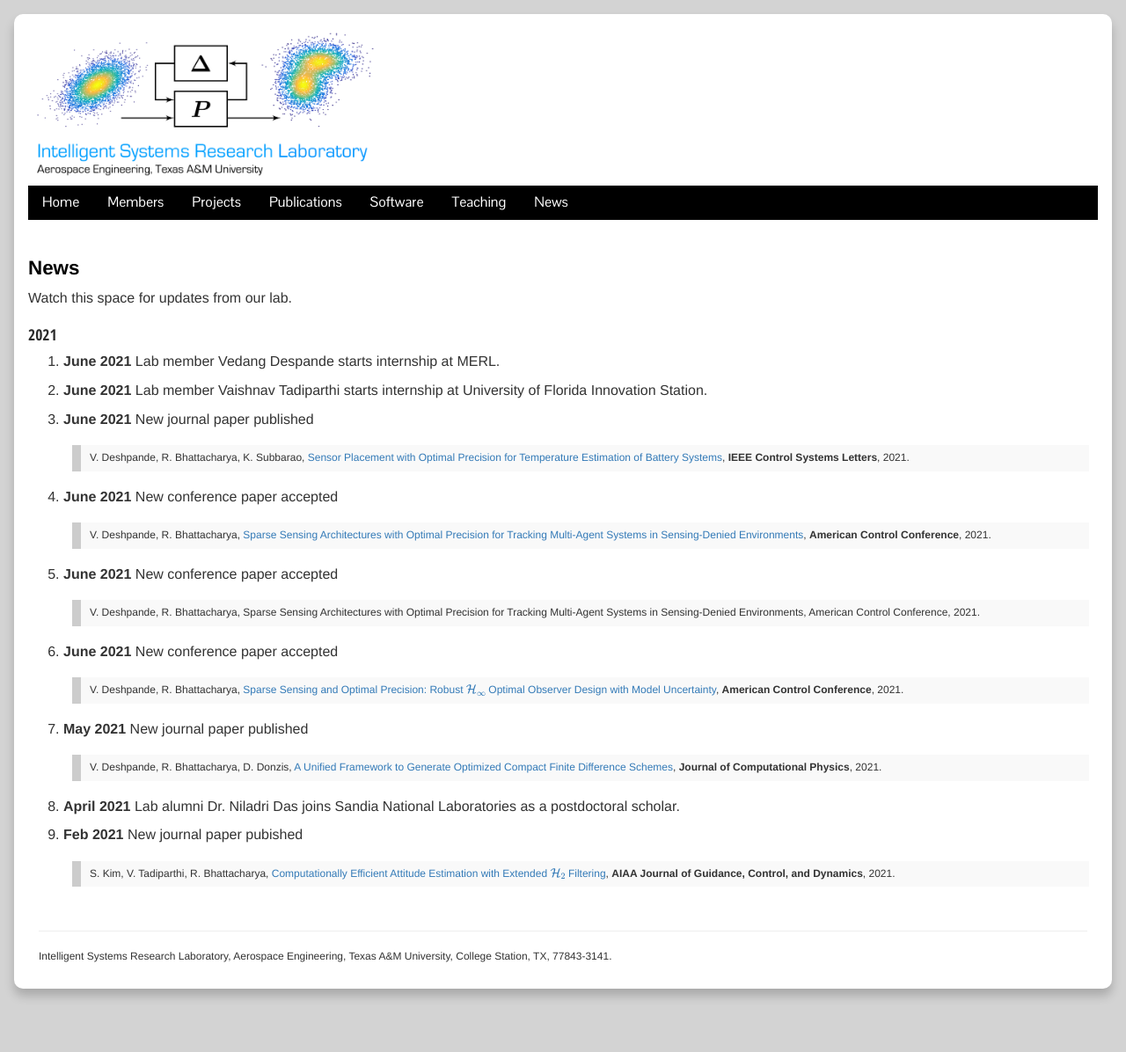
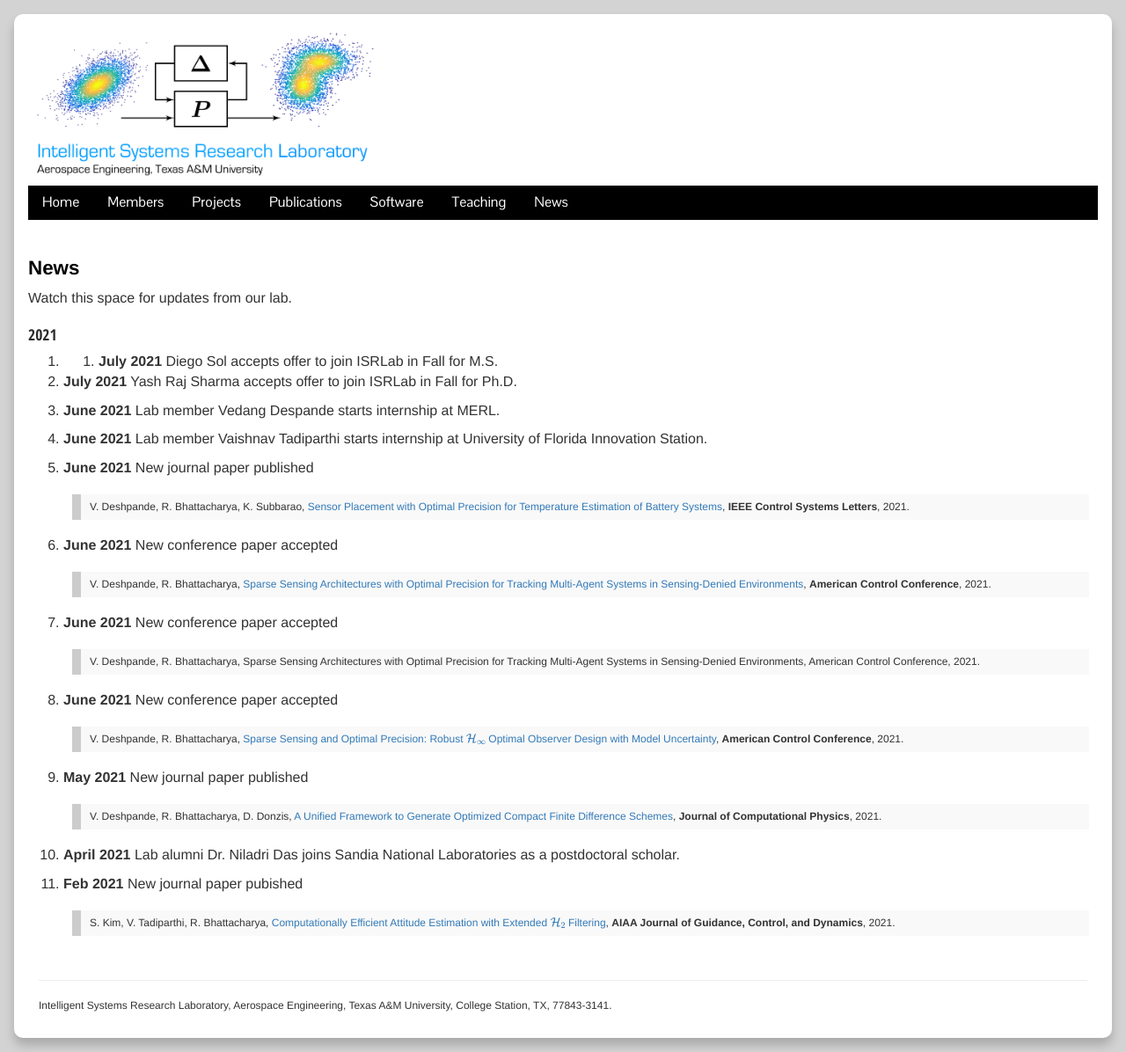
Before and after one commit to isrlab/isrlab.github.io, a Jekyll site: the page built from 07 news.md, in a window 1280 px wide. Shown: the whole page at 88% size. Built offline with Jekyll 4.4.1, drawn with Linux system fonts in a browser that asks for light colours; nearby versions of some CDN libraries; before the commit the page ends 1140 px from its top, so only the background shows below that.

Commit message:
updated news

```diff
--- a/07 news.md
+++ b/07 news.md
@@ -8,26 +8,30 @@
 
 ### 2021
 
-1. **June 2021** Lab member Vedang Despande starts internship at MERL.
+1. 1. **July 2021** Diego Sol accepts offer to join ISRLab in Fall for M.S.
 
-1. **June 2021** Lab member Vaishnav Tadiparthi starts internship at University of Florida Innovation Station.
+2. **July 2021** Yash Raj Sharma accepts offer to join ISRLab in Fall for Ph.D.
 
-1. **June 2021** New journal paper published
+3. **June 2021** Lab member Vedang Despande starts internship at MERL.
+
+4. **June 2021** Lab member Vaishnav Tadiparthi starts internship at University of Florida Innovation Station.
+
+5. **June 2021** New journal paper published
    > V. Deshpande, R. Bhattacharya, K. Subbarao, [Sensor Placement with Optimal Precision for Temperature Estimation of Battery Systems](https://arxiv.org/pdf/2105.05976.pdf), **IEEE Control Systems Letters**, 2021.
 
-1. **June 2021** New conference paper accepted
+6. **June 2021** New conference paper accepted
    > V. Deshpande, R. Bhattacharya, [Sparse Sensing Architectures with Optimal Precision for Tracking Multi-Agent Systems in Sensing-Denied Environments](https://arxiv.org/pdf/2103.00739.pdf), **American Control Conference**, 2021.
 
-1. **June 2021** New conference paper accepted
+7. **June 2021** New conference paper accepted
    > V. Deshpande, R. Bhattacharya, Sparse Sensing Architectures with Optimal Precision for Tracking Multi-Agent Systems in Sensing-Denied Environments, American Control Conference, 2021.
 
-1. **June 2021** New conference paper accepted
+8. **June 2021** New conference paper accepted
     >V. Deshpande, R. Bhattacharya, [Sparse Sensing and Optimal Precision: Robust $$\mathcal{H}_\infty$$ Optimal Observer Design with Model Uncertainty](https://arxiv.org/pdf/2009.01930.pdf), **American Control Conference**, 2021.
 
-1. **May 2021** New journal paper published
+9.  **May 2021** New journal paper published
     >V. Deshpande, R. Bhattacharya, D. Donzis, [A Unified Framework to Generate Optimized Compact Finite Difference Schemes](https://arxiv.org/pdf/1912.07382.pdf), **Journal of Computational Physics**, 2021.
 
-1. **April 2021**  Lab alumni Dr. Niladri Das joins Sandia National Laboratories as a postdoctoral scholar.
+10. **April 2021**  Lab alumni Dr. Niladri Das joins Sandia National Laboratories as a postdoctoral scholar.
 
-1. **Feb 2021** New journal paper pubished
+11. **Feb 2021** New journal paper pubished
    >S. Kim, V. Tadiparthi, R. Bhattacharya, [Computationally Efficient Attitude Estimation with Extended $$\mathcal{H}_2$$ Filtering](https://arxiv.org/pdf/2006.14385.pdf), **AIAA Journal of Guidance, Control, and Dynamics**, 2021.
```
